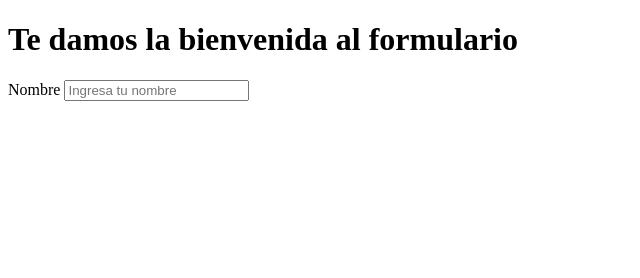
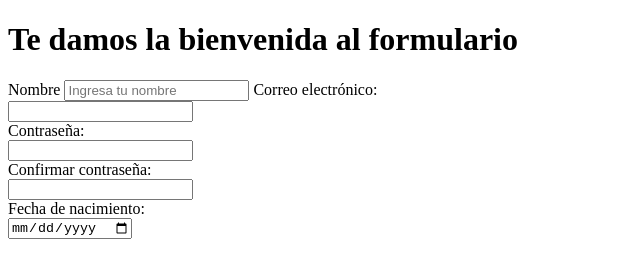
Before and after one commit to mikenieva/ejercicio_form_animacion, a plain HTML site: page index.html in a window 1280 px wide. Shown: the whole page, without its empty margins (0-640 px from the left). Drawn offline with Linux system fonts and the light colour scheme.

Commit message:
Se agregan formularios

```diff
--- a/index.html
+++ b/index.html
@@ -15,6 +15,16 @@
         <form>
             <label for="name">Nombre</label>
             <input type="text" name="name" id="name" placeholder="Ingresa tu nombre" required>
+
+            <label for="email">Correo electrónico:</label><br>
+            <input type="email" id="email" name="email" required><br>
+            <label for="password">Contraseña:</label><br>
+            <input type="password" id="password" name="password" minlength="8" required><br>
+            <label for="confirm-password">Confirmar contraseña:</label><br>
+            <input type="password" id="confirm-password" name="confirm-password" minlength="8" required><br>
+
+            <label for="dob">Fecha de nacimiento:</label><br>
+            <input type="date" id="dob" name="dob" required><br>
         </form>
     </div>
 
```
